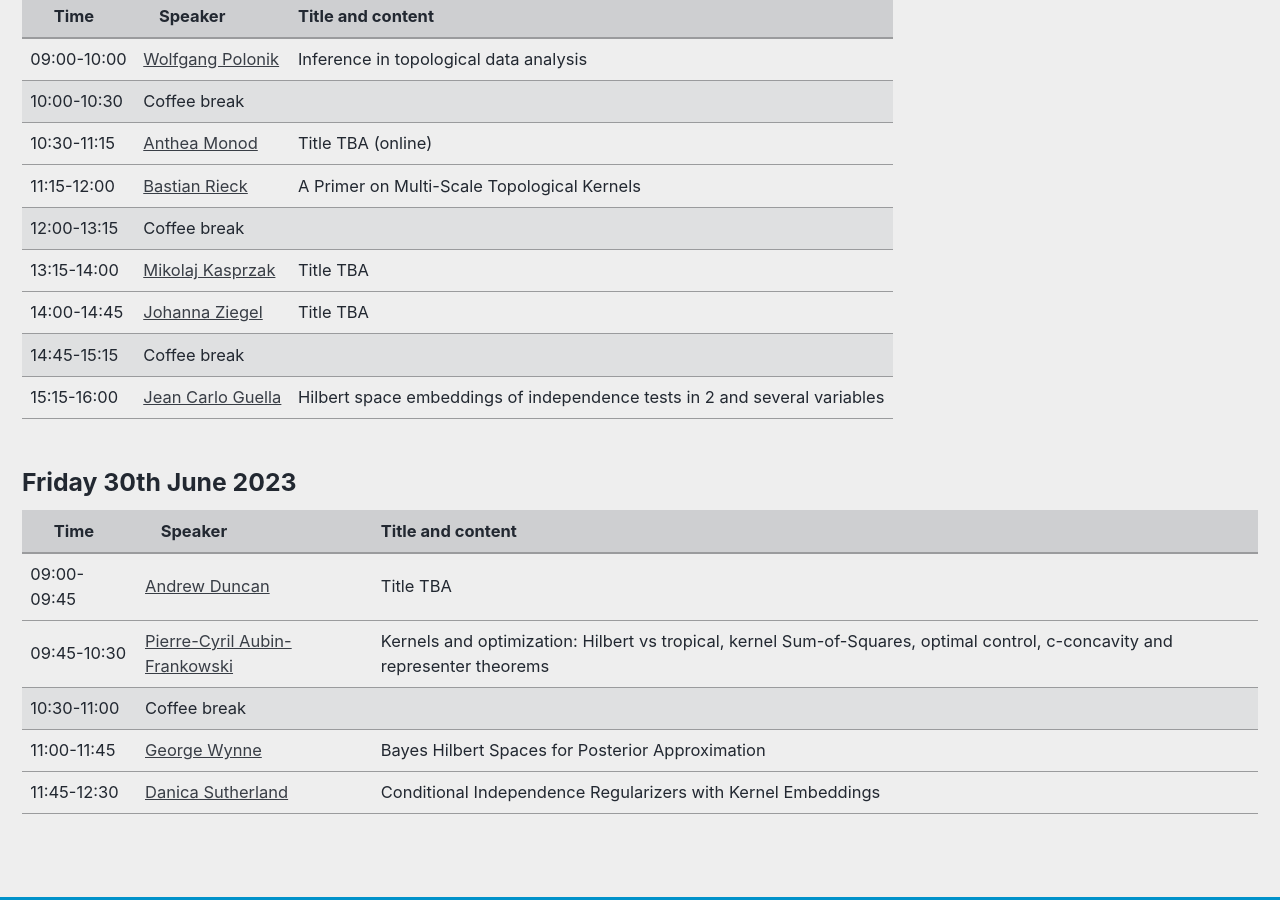
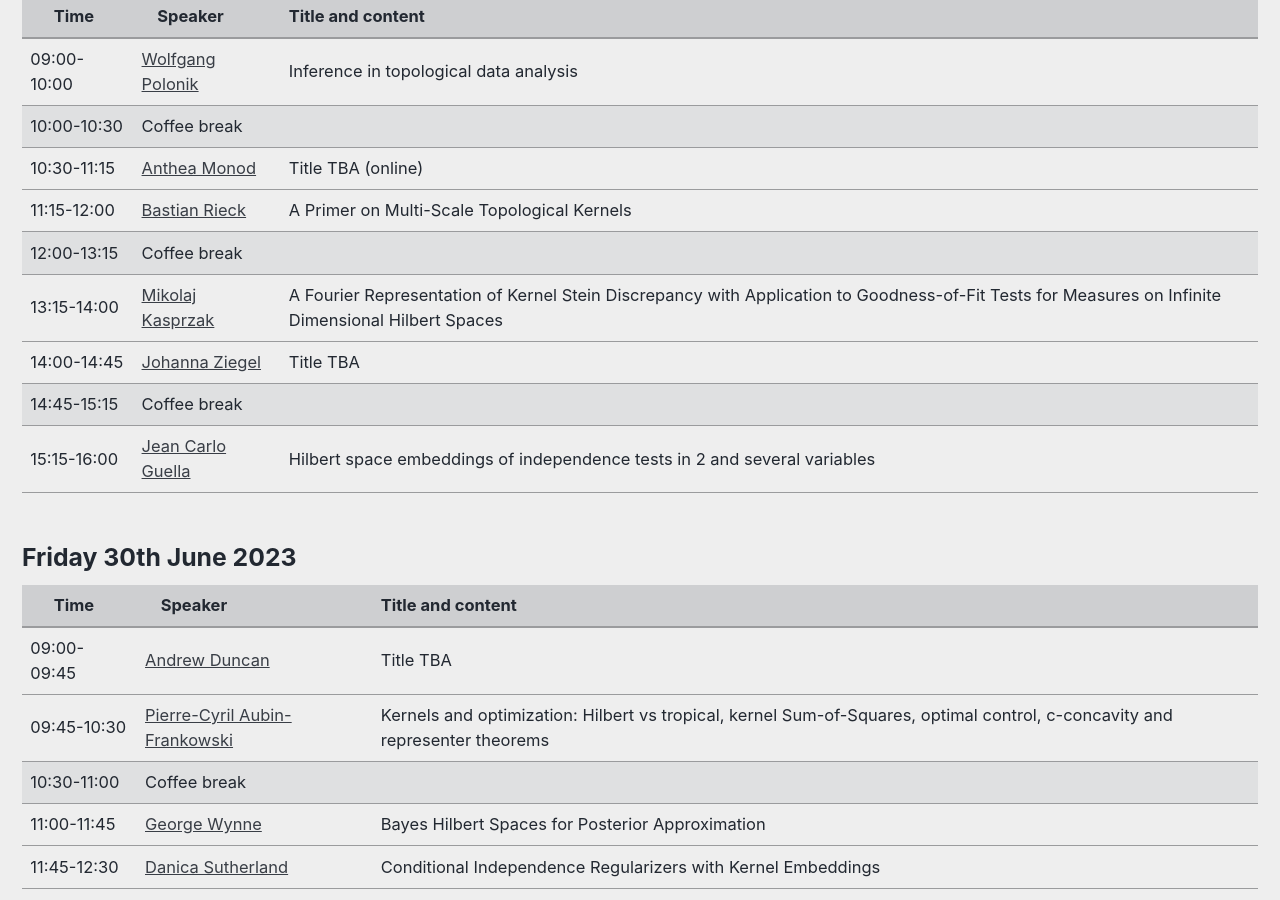
Before and after one commit to LIKE23-Bern/LIKE23-Bern.github.io, a Jekyll site: the page built from _pages/program.md, in a window 1280 px wide and 900 px high, scrolled down 2610 px. Built offline with Jekyll 4.4.1, drawn with Linux system fonts in a browser that asks for light colours; cached includes are drawn as plain includes.

Commit message:
Update program.md

```diff
--- a/_pages/program.md
+++ b/_pages/program.md
@@ -405,7 +405,7 @@ header:
 		    <a href="https://www.mikolajkasprzak.com/research" target="_blank">Mikolaj Kasprzak</a>
 		</td>
 		<td>
-		    Title TBA
+		    A Fourier Representation of Kernel Stein Discrepancy with Application to Goodness-of-Fit Tests for Measures on Infinite Dimensional Hilbert Spaces
 	    </td>
 	</tr>
     <tr>
```
